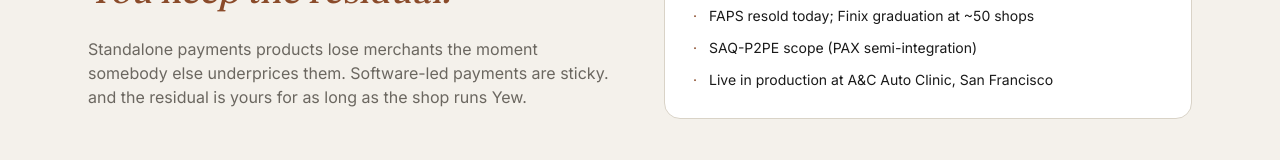
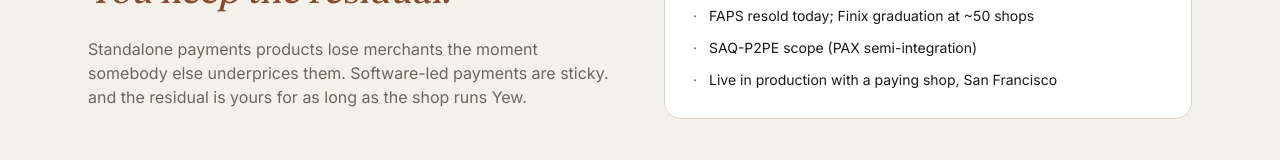
Before and after one commit to andy139/yew-demo-portal, a Next.js app: page /partners in a window 1280 px wide. Shown: the part 1116-1276 px from the top of the page. Built offline with nearby package versions, Linux system fonts and the light colour scheme.

Commit message:
content: finish real-company voice scrub (TrustStrip / partners / demo / talk / savings)

```diff
--- a/app/demo/page.tsx
+++ b/app/demo/page.tsx
@@ -15,7 +15,7 @@ export default function Page() {
           A real console. A mock A80. <em className="italic text-[color:var(--secondary)]">Fire whatever you want.</em>
         </h1>
         <p className="text-lg text-[color:var(--muted)] mt-6 max-w-2xl">
-          Pre-loaded with the A&amp;C demo shop and three demo terminals. Hit a scenario button, watch the right pane mirror what a real PAX A80 would show on the shop floor. State resets at the top of every hour.
+          Pre-loaded with a demo shop and three demo terminals. Hit a scenario button, watch the right pane mirror what a real PAX A80 would show on the shop floor. State resets at the top of every hour.
         </p>
       </section>
 
--- a/app/partners/page.tsx
+++ b/app/partners/page.tsx
@@ -65,7 +65,7 @@ export default function Page() {
             <li className="flex gap-3"><span className="text-[color:var(--secondary)]">·</span><span>Multi-bay terminal coverage on a single LAN gateway</span></li>
             <li className="flex gap-3"><span className="text-[color:var(--secondary)]">·</span><span>FAPS resold today; Finix graduation at ~50 shops</span></li>
             <li className="flex gap-3"><span className="text-[color:var(--secondary)]">·</span><span>SAQ-P2PE scope (PAX semi-integration)</span></li>
-            <li className="flex gap-3"><span className="text-[color:var(--secondary)]">·</span><span>Live in production at A&amp;C Auto Clinic, San Francisco</span></li>
+            <li className="flex gap-3"><span className="text-[color:var(--secondary)]">·</span><span>Live in production with a paying shop, San Francisco</span></li>
           </ul>
         </div>
       </div>
--- a/app/talk/page.tsx
+++ b/app/talk/page.tsx
@@ -14,7 +14,7 @@ export default function Page() {
         Two doors. <em className="italic text-[color:var(--secondary)]">Pick the one that fits.</em>
       </h1>
       <p className="text-lg text-[color:var(--muted)] mt-6 max-w-2xl">
-        Every form goes to Andy directly. Replies usually within a business day, Pacific time.
+        Every form goes straight to the team. Replies usually within a business day, Pacific time.
       </p>
 
       <div className="mt-16">
--- a/components/SavingsCalculator.tsx
+++ b/components/SavingsCalculator.tsx
@@ -46,7 +46,7 @@ export default function SavingsCalculator() {
   async function onSubmit(e: React.FormEvent) {
     e.preventDefault();
     if (!email || !email.includes("@")) {
-      setError("Need a real email so Andy can reply.");
+      setError("Need a real email so we can reply.");
       return;
     }
     setError(null);
@@ -170,7 +170,7 @@ export default function SavingsCalculator() {
           <p className="label mb-2">Get a custom quote</p>
           {submitted ? (
             <p className="text-sm text-[color:var(--secondary)] py-2">
-              Got it. Andy will reply within a business day.
+              Got it. We&apos;ll reply within a business day.
             </p>
           ) : (
             <>
--- a/components/TrustStrip.tsx
+++ b/components/TrustStrip.tsx
@@ -7,7 +7,7 @@ export default function TrustStrip() {
           <div>
             <p className="label mb-2">Live in production</p>
             <p className="font-display text-lg">
-              Live at <span className="text-[color:var(--secondary)] italic">A&amp;C Auto Clinic</span>. San Francisco, since 2026.
+              <span className="text-[color:var(--secondary)] italic">San Francisco</span>, in production since 2026.
             </p>
           </div>
           <div className="flex flex-wrap gap-x-6 gap-y-2 items-center">
```
